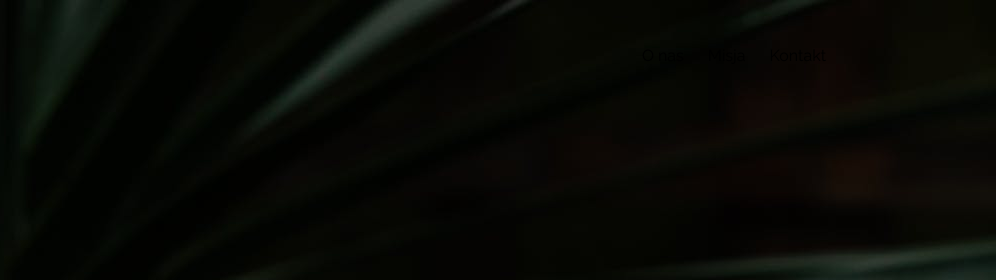
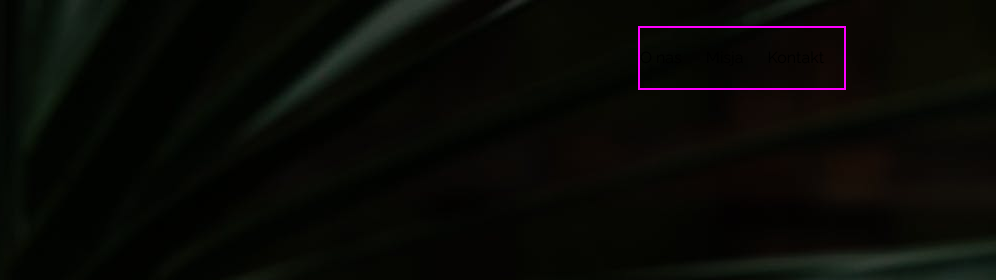
Before and after one commit to Moniaesz/ngo-website, a website: page index.html in a window 1280 px wide. Shown: the top 280 px of the page, 284-1280 px from the left. Drawn offline with Linux system fonts and the light colour scheme.

Commit message:
code clean-up - delete unused comments

```diff
--- a/sass/style.scss
+++ b/sass/style.scss
@@ -49,7 +49,6 @@ h2 {
   font-size: 45px;
   font-weight: light;
   margin: 0% 5%;
-  // border: 4px solid fuchsia;
   color: #fff;
   margin-top: 35vh;
 }
@@ -57,8 +56,6 @@ h2 {
 .container {
   display: grid;
   text-align: center;
-/*   grid-template-columns: 50px 1fr 4fr 3fr 50px; */
-/*   grid-template-areas: "margin logo empty nav margin-2"; */
 }
 
 #landing-page {
@@ -79,7 +76,7 @@ header {
 }
 
 nav {
-/*   border: 2px solid fuchsia; */
+  border: 2px solid fuchsia;
   display: flex;
   align-items: center;
   grid-column: 4 / 5;
@@ -133,11 +130,9 @@ article img {
 }
 
 .tile {
-  // border: 2px solid orange;
   padding: 3rem;
   padding-top: 1rem;
 }
-
 
 /* banners sections style*/
 .banner {
@@ -148,7 +143,6 @@ article img {
 }
 
 .banner-content {
-  // border: 2px dashed fuchsia;
   grid-row: 2 / 3;
 
   h3 {
@@ -241,7 +235,6 @@ article img {
 
 /* photo-tiles section */
 .tiles {
-  // border: 2px solid orange;
   display: grid;
   grid-template-columns: repeat(3, 1fr);
   background: $lightGrey;
@@ -251,21 +244,17 @@ article img {
 
 .photo-tile {
   display: grid;
-  // grid-template-rows: repeat(3, 1fr);
   grid-template-rows: 1.5fr 70px 1.5fr;
   grid-template-columns: repeat(3, 1fr);
-  // border: 2px solid fuchsia;
   height: 15rem;
   background-repeat: no-repeat;
   background-position: center;
   margin-bottom: 4rem;
   margin-left: 2rem;
   margin-right: 2rem;
-  // margin: 2rem 4rem 2rem 4rem;
 }
 
 .photo-tile-content {
-  // border: 2px solid black;
   grid-row: 2 / span 1;
   grid-column: 1 / -1;
   background: $lightdarkGreen;
@@ -286,7 +275,6 @@ article img {
   p {
     color: #fff;
     font-size: 20px;
-    // border: 2px solid orange;
     padding: 2rem;
   }
 }
@@ -312,9 +300,7 @@ article img {
   align-items: center;
   grid-template-columns: repeat(5, 1fr);
   grid-template-columns: 1fr 1fr 80px 150px  80px 1fr 1fr;
-  // grid-template-columns: auto auto 80px 150px  80px auto auto;
   grid-template-rows: 1fr 1fr 150px 1fr 1fr;
-  // grid-template-rows: repeat(5, 150px);
   font-size: 20px;
 
   i {
@@ -464,7 +450,7 @@ article img {
 }
 
 @media screen and (max-width: 741px) {
-  /* info-cards */
+// info cards
   .info-cards {
     display: flex;
     flex-direction: column;
@@ -486,7 +472,7 @@ article img {
 }
 
 @media screen and (max-width: 835px) {
-/*   landing page */
+// landing page
   header {
   padding-top: 3%;
   display: grid;
@@ -515,7 +501,7 @@ article img {
         padding: 2rem 2rem 0 2rem;
       }
   }
-/* banners */
+// banners
   .banner {
     height: 20rem;
     h3 {
@@ -532,7 +518,7 @@ article img {
       }
     }
   }
-/*   gallery */
+// gallery
   .gallery {
     h4 {
       grid-template-columns: auto 15rem auto;
```
Also changed, not shown: css/style.css.
